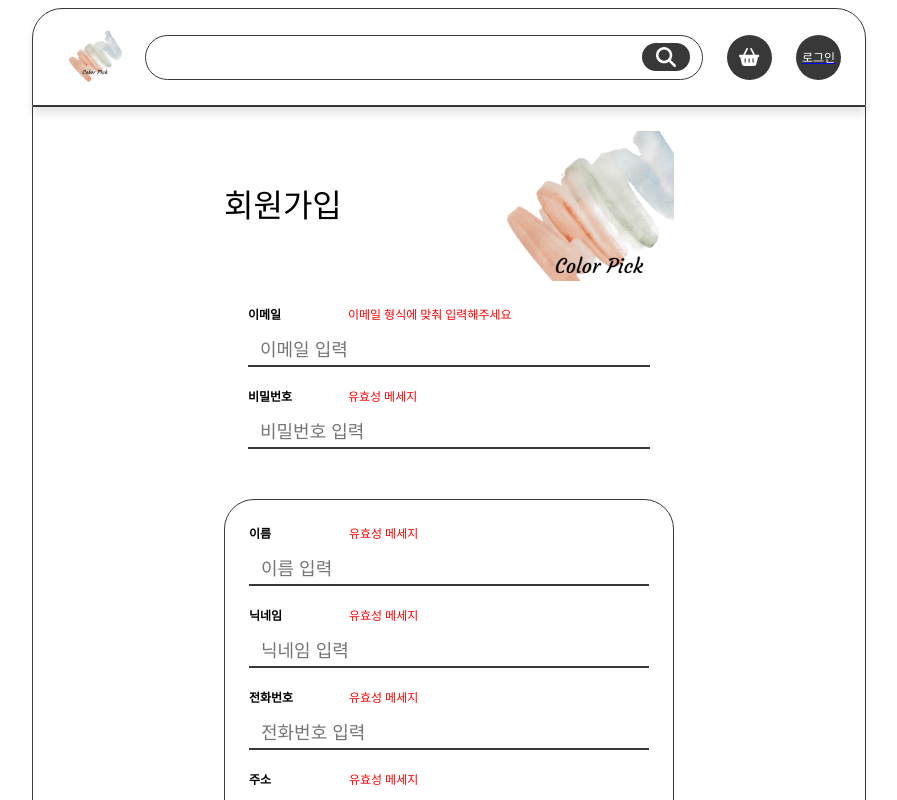
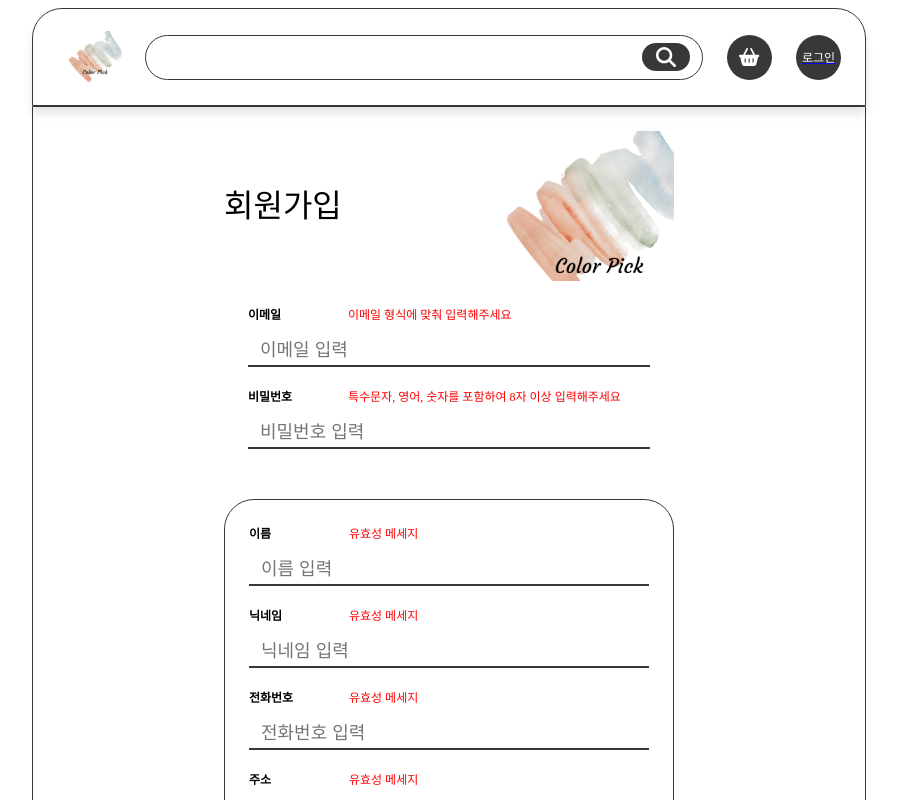
Before and after one commit to codestates-seb/seb44_main_009, a React (Create React App) app in the folder client/: page /signup in a window 1280 px wide. Shown: the top 800 px of the page, without its empty margins (191-1088 px from the left). Built offline with nearby package versions, Linux system fonts and the light colour scheme.

Commit message:
feat(회원가입 컴포넌트): 비밀번호 유효성 메세지 기능 추가

```diff
--- a/client/src/components/user/singUp/loginInfo/PasswordInput.jsx
+++ b/client/src/components/user/singUp/loginInfo/PasswordInput.jsx
@@ -1,4 +1,4 @@
-import { useContext } from "react";
+import { useContext, useEffect, useState } from "react";
 import { SignUpInput } from "../styles/SignUpInput.styled";
 import { SignUpInputTitle } from "../styles/SignUpInputTitle.styled";
 import { ValidationMessage } from "../styles/ValidationMessage.styled";
@@ -6,12 +6,26 @@ import { SignUpInputTitleWrapper } from "../styles/SignUpInputTitleWrapper.style
 import { SingUpContext } from "../SignUp";
 
 export default function PasswordInput() {
-  const { handleChange } = useContext(SingUpContext);
+  const { handleChange, signUpData } = useContext(SingUpContext);
+
+  const [message, setMessage] = useState("");
+
+  const passworedRegEx =
+    /^(?=.*[A-Za-z])(?=.*\d)(?=.*[@$!%*#?&])[A-Za-z\d@$!%*#?&]{8,}$/;
+
+  useEffect(() => {
+    if (signUpData.password.match(passworedRegEx) === null) {
+      setMessage("특수문자, 영어, 숫자를 포함하여 8자 이상 입력해주세요");
+      return;
+    }
+
+    setMessage("");
+  }, [signUpData.password]);
   return (
     <>
       <SignUpInputTitleWrapper>
         <SignUpInputTitle>비밀번호</SignUpInputTitle>
-        <ValidationMessage>유효성 메세지</ValidationMessage>
+        <ValidationMessage>{message}</ValidationMessage>
       </SignUpInputTitleWrapper>
       <SignUpInput
         type="password"
```
